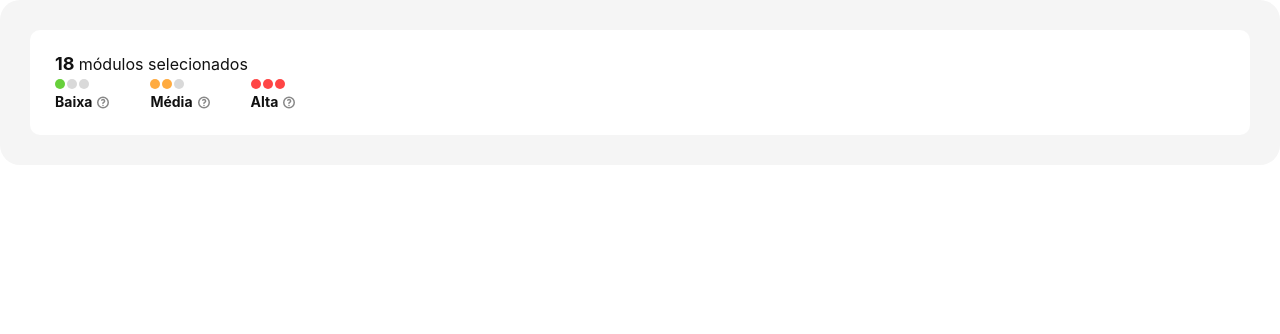
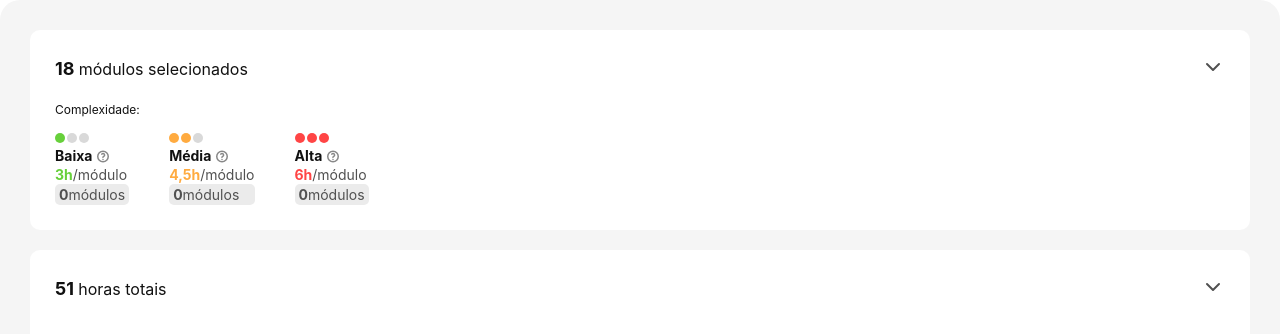
Before and after one commit to dev99pedro/calculadora-orcamento, a React (Create React App) app: page / in a window 1280 px wide. Shown: the top 334 px of the page. Built offline with nearby package versions, Linux system fonts and the light colour scheme.

Commit message:
add accordion adjustments

```diff
--- a/src/components/atoms/ComplexityTitle.tsx
+++ b/src/components/atoms/ComplexityTitle.tsx
@@ -1,6 +1,6 @@
 import styled from 'styled-components';
 import IComplexityTitle from '../../interfaces/IComplexityTitle';
-import iconTooltip from '../../assets/images/tooltip.svg';
+import iconTooltip from '../../assets/svg/tooltip.svg';
 
 const HeadingComplexityTitle = styled.h6`
 color: #111;
--- a/src/components/atoms/ModulesQuantity.tsx
+++ b/src/components/atoms/ModulesQuantity.tsx
@@ -1,6 +1,27 @@
-function ModulesQuantity(): JSX.Element {
+import styled from 'styled-components';
+import IModulesQuantity from '../../interfaces/IModulesQuantity';
+
+const SpanModulesQuantity = styled.span`
+  color: #515151;
+  font-size: 14px;
+  background-color: #EBEBEB;
+  padding: 2px 4px;
+  display: block;
+  border-radius: 5px;
+`;
+
+const SpanQuantityNumber = styled.span`
+  font-weight: 700;
+`;
+
+function ModulesQuantity({ quantity }: IModulesQuantity): JSX.Element {
   return (
-    <div>App</div>
+    <SpanModulesQuantity>
+      <SpanQuantityNumber>
+        { quantity }
+      </SpanQuantityNumber>
+      módulos
+    </SpanModulesQuantity>
   );
 }
 
--- a/src/components/molecules/Accordion.tsx
+++ b/src/components/molecules/Accordion.tsx
@@ -1,8 +1,9 @@
 import { useState } from 'react';
 import styled from 'styled-components';
 import IAccordion from '../../interfaces/IAccordion';
+import iconArrow from '../../assets/svg/arrow.svg';
 
-const HeadingAccordionTitle = styled.h4`
+const HeadingAccordionTitle = styled.h4<{ isOpen: boolean }>`
 color: #111;
 font-size: 16px;
 font-weight: 400;
@@ -10,6 +11,17 @@ line-height: 18px;
 display: block;
 margin: 0;
 padding: 0;
+display: flex;
+justify-content: space-between;
+align-items: center;
+  img {
+    transition: transform 0.3s ease, color 0.3s ease;
+    transform: ${(props) => (props.isOpen ? 'rotate(180deg)' : 'rotate(0deg)')};
+  }
+`;
+
+const AccordionContent = styled.div<{ isOpen: boolean }>`
+
 `;
 
 const HighlightAccordionTitle = styled.strong`
@@ -26,16 +38,21 @@ function Accordion({ quantity, title, children }: IAccordion): JSX.Element {
 
   return (
     <div>
-      <div onClick={toggleAccordion} onKeyDown={toggleAccordion} role="button" tabIndex={0}>
-        <HeadingAccordionTitle>
-          <HighlightAccordionTitle>{`${quantity} `}</HighlightAccordionTitle>
-          { title }
+      <div onClick={toggleAccordion} onKeyDown={toggleAccordion} role="button" tabIndex={0} style={{ marginBottom: '20px' }}>
+        <HeadingAccordionTitle isOpen={isOpen}>
+          <span>
+            <HighlightAccordionTitle>{`${quantity} `}</HighlightAccordionTitle>
+            { title }
+          </span>
+          <span>
+            <img src={iconArrow} alt="" />
+          </span>
         </HeadingAccordionTitle>
       </div>
       {isOpen && (
-        <div>
+        <AccordionContent isOpen={isOpen}>
           {children}
-        </div>
+        </AccordionContent>
       )}
     </div>
   );
--- a/src/components/molecules/Complexity.tsx
+++ b/src/components/molecules/Complexity.tsx
@@ -1,18 +1,43 @@
 import styled from 'styled-components';
-import ComplexityBullets from '../atoms/ComplexityBullets';
+import ComplexityBullets from './ComplexityBullets';
 import complexities from '../../infos/ComplexityInfos';
 import ComplexityTitle from '../atoms/ComplexityTitle';
 import Tooltip from './Tooltip';
-
-const DivComplexity = styled.div``;
+import ModulesQuantity from '../atoms/ModulesQuantity';
 
 const DivComplexities = styled.div`
 display: flex;
 gap: 40px;
 `;
 
+const HeadingComplexitiesTitle = styled.h6`
+color: #111;
+font-size: 12px;
+font-weight: 400;
+margin: 0;
+padding: 0;
+margin-bottom: 10px;
+`;
+
+const SpanComplexityEstimate = styled.span`
+color: #515151;
+font-size: 14px;
+font-weight: 400;
+`;
+
+const SpanComplexityHours = styled.span<{ color: string }>`
+color: ${(props) => props.color};
+font-weight: 700;
+`;
+
+const DivComplexity = styled.div``;
+
 function Complexity(): JSX.Element {
   return (
+    <>
+      <HeadingComplexitiesTitle>
+        Complexidade:
+      </HeadingComplexitiesTitle>
       <DivComplexities>
         {complexities.map((complexity) => (
           <DivComplexity key={complexity.id}>
@@ -23,9 +48,18 @@ function Complexity(): JSX.Element {
             <Tooltip tooltip={complexity.tooltip}>
               <ComplexityTitle title={complexity.type} />
             </Tooltip>
+            <SpanComplexityEstimate>
+              <SpanComplexityHours color={complexity.color}>
+                {complexity.estimate}
+                h
+              </SpanComplexityHours>
+              /módulo
+            </SpanComplexityEstimate>
+            <ModulesQuantity quantity={0} />
           </DivComplexity>
         ))}
       </DivComplexities>
+    </>
   );
 }
 
--- /dev/null
+++ b/src/components/molecules/TotalHours.tsx
@@ -0,0 +1,19 @@
+import styled from 'styled-components';
+import Accordion from './Accordion';
+
+const DivAccordion = styled.div`
+border-radius: 10px;
+background: #FFF;
+padding: 25px;
+margin-top: 20px;
+`;
+
+function TotalHours(): JSX.Element {
+  return (
+    <DivAccordion>
+      <Accordion quantity={51} title="horas totais" />
+    </DivAccordion>
+  );
+}
+
+export default TotalHours;
--- a/src/components/organisms/Modal.tsx
+++ b/src/components/organisms/Modal.tsx
@@ -1,5 +1,6 @@
 import styled from 'styled-components';
 import ModulesSelected from '../molecules/ModulesSelected';
+import TotalHours from '../molecules/TotalHours';
 
 const DivModal = styled.div`
 border-radius: 20px;
@@ -11,6 +12,7 @@ function Modal(): JSX.Element {
   return (
     <DivModal>
       <ModulesSelected />
+      <TotalHours />
     </DivModal>
   );
 }
--- a/src/interfaces/IAccordion.tsx
+++ b/src/interfaces/IAccordion.tsx
@@ -3,7 +3,7 @@ import { ReactNode } from "react";
 interface IAccordion {
     quantity: number,
     title: string,
-    children: ReactNode;
+    children?: ReactNode;
 }
 
 export default IAccordion;
--- /dev/null
+++ b/src/interfaces/IModulesQuantity.tsx
@@ -0,0 +1,5 @@
+interface IModulesQuantity {
+    quantity: number,
+}
+
+export default IModulesQuantity;
```
Also changed, not shown: src/assets/svg/arrow.svg (renamed from src/assets/images/arrow.svg), src/assets/svg/tooltip.svg (renamed from src/assets/images/tooltip.svg), src/components/molecules/ComplexityBullets.tsx (renamed from src/components/atoms/ComplexityBullets.tsx). Lines whose indentation alone changed are shown as unchanged.
